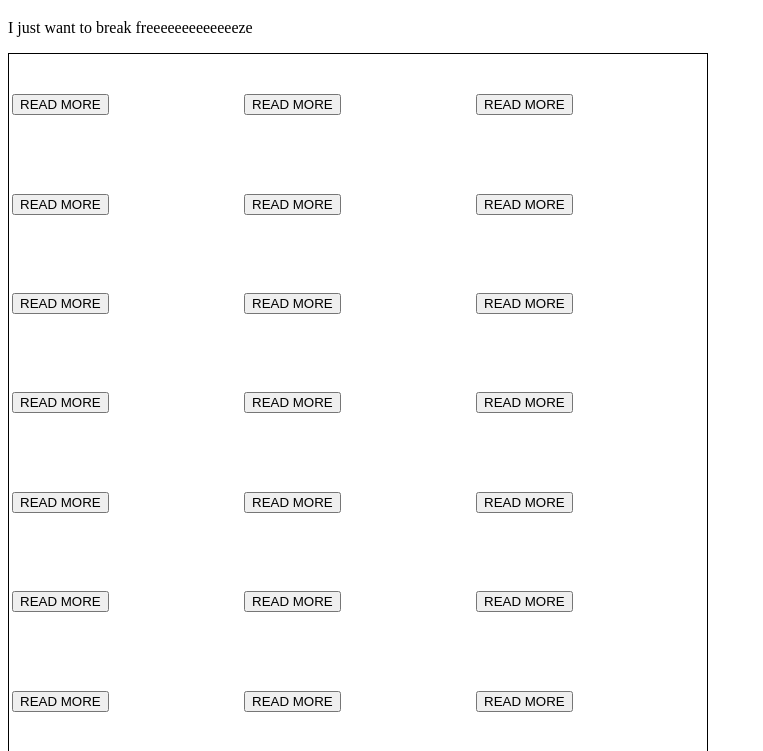
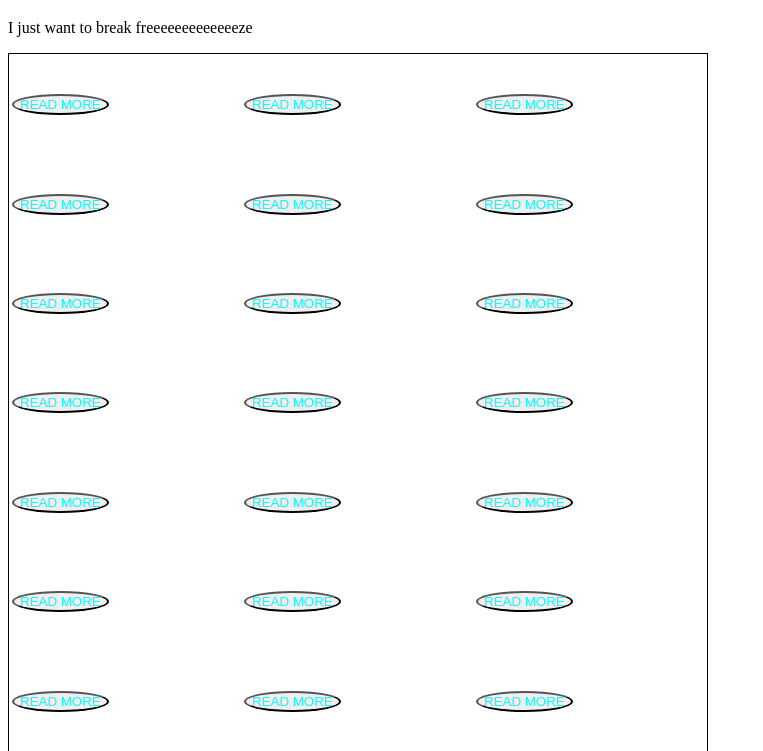
Before and after one commit to jackietherock/garden-of-gethsemane, a plain HTML site: page index.html in a window 1280 px wide. Shown: the part 61-812 px from the top of the page, without its empty margins (0-763 px from the left). Drawn offline with Linux system fonts and the light colour scheme.

Commit message:
transformed buttons

```diff
--- a/style.css
+++ b/style.css
@@ -3,3 +3,11 @@ table{
   height: 700px;
   border: 1px solid black;
 }
+button{
+  color: aqua;
+  border-radius: 50%;
+  &:hover{
+    cursor: pointer;
+    transform: rotate(30deg)
+  }
+}
```
